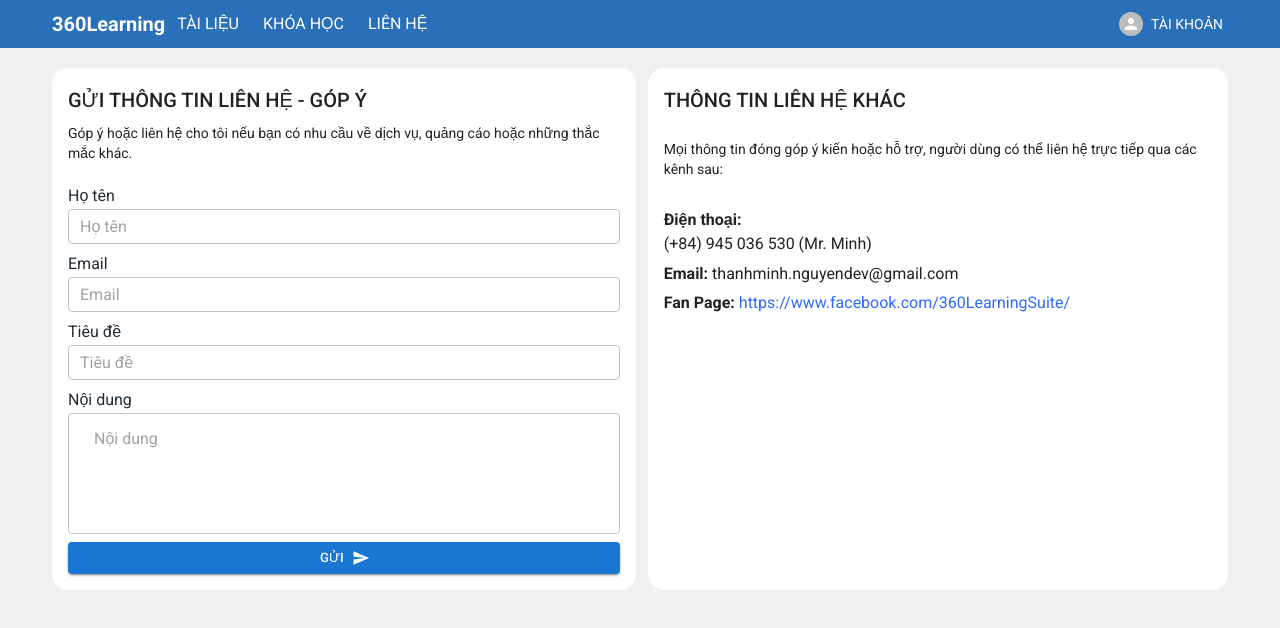
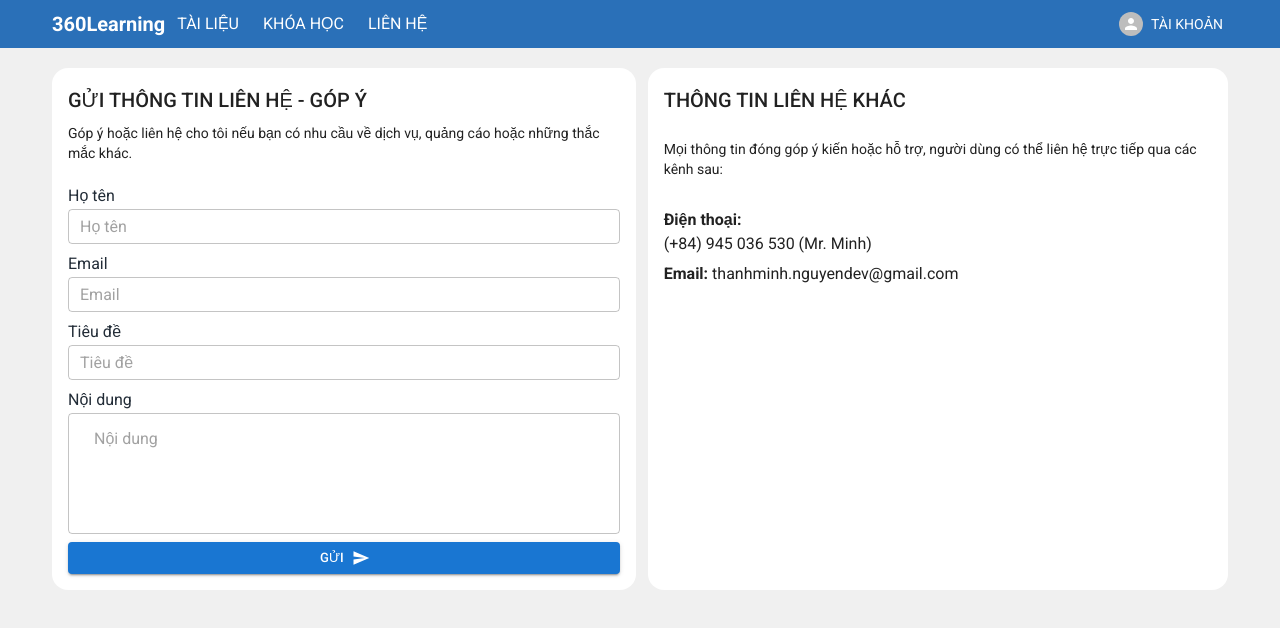
Before and after one commit to thanhminhdev2000/online-learning-react, a React (Vite) app: page /contact in a window 1280 px wide. Shown: the top 628 px of the page. Built offline with nearby package versions, Linux system fonts and the light colour scheme; a web font is replaced by a local one.

Commit message:
Add Database

```diff
--- a/src/pages/contact/index.tsx
+++ b/src/pages/contact/index.tsx
@@ -1,14 +1,11 @@
 import { useContact } from '@apis/hooks/contact.hook';
-import { BoxContainer, ItemCenter, TypographyLink } from '@common/styled';
+import { BoxContainer, ItemCenter } from '@common/styled';
 import CInput from '@components/cInput';
 import SendIcon from '@mui/icons-material/Send';
 import { Box, Button, Stack, Typography } from '@mui/material';
 import { FormProvider, useForm } from 'react-hook-form';
-import { useNavigate } from 'react-router-dom';
 
 const ContactPage = () => {
-  const navigate = useNavigate();
-
   const formInstance = useForm({
     values: {
       fullName: '',
@@ -71,13 +68,6 @@ const ContactPage = () => {
                 <Typography variant="body1" gutterBottom>
                   <strong>Email:</strong> thanhminh.nguyendev@gmail.com
                 </Typography>
-
-                <Stack gap={1}>
-                  <strong>Fan Page: </strong>
-                  <TypographyLink onClick={() => navigate('https://www.facebook.com/360LearningSuite/')}>
-                    https://www.facebook.com/360LearningSuite/
-                  </TypographyLink>
-                </Stack>
               </Box>
             </BoxContainer>
           </Stack>
--- a/src/pages/document/components/DocumentCard.tsx
+++ b/src/pages/document/components/DocumentCard.tsx
@@ -84,6 +84,7 @@ const DocumentCard = ({ refetch }: { refetch: () => void }) => {
                       fontWeight: 'bold',
                       color: MAIN_COLOR,
                       height: 64,
+                      paddingRight: 3,
                     }}
                   >
                     {document.title}
--- a/src/pages/document/components/DocumentUploadModal.tsx
+++ b/src/pages/document/components/DocumentUploadModal.tsx
@@ -139,6 +139,7 @@ const DocumentUploadModal = ({ refetch, data, classId, subjectId, open, onClose
                       onChange: (e) => {
                         const file = e.target.files?.[0] || null;
                         setValue('file', file, { shouldValidate: true });
+                        setValue('title', file ? file.name.split('.')[0] : '');
                         setFileName(file ? file.name : null);
                       },
                     })}
--- a/src/pages/document/type.ts
+++ b/src/pages/document/type.ts
@@ -5,6 +5,6 @@ export const uploadDocumentSchema = z.object({
   title: z.string().min(1, errorMsg('Tiêu đề')),
   classId: z.number().min(1, errorMsg('Tên lớp học')),
   subjectId: z.number().min(1, errorMsg('Tên môn học')),
-  author: z.string().min(1, errorMsg('Tên tác giả')),
+  author: z.string(),
   file: z.any().refine((file) => file instanceof File && file.size > 0, errorMsg('File')),
 });
```
